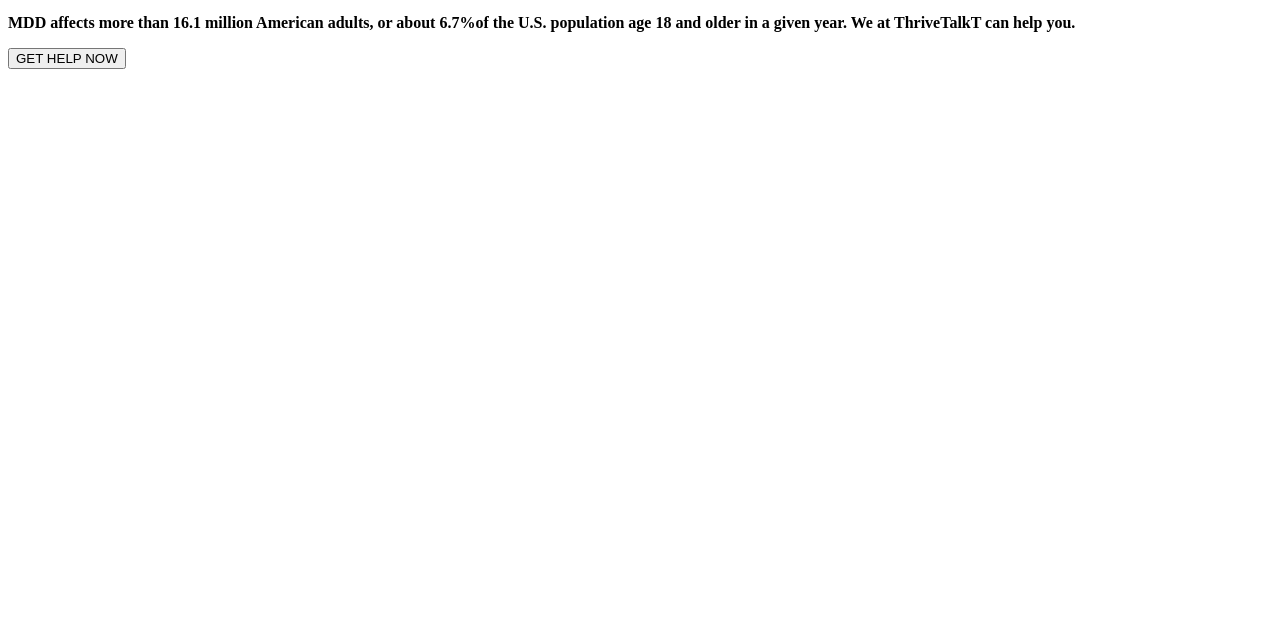
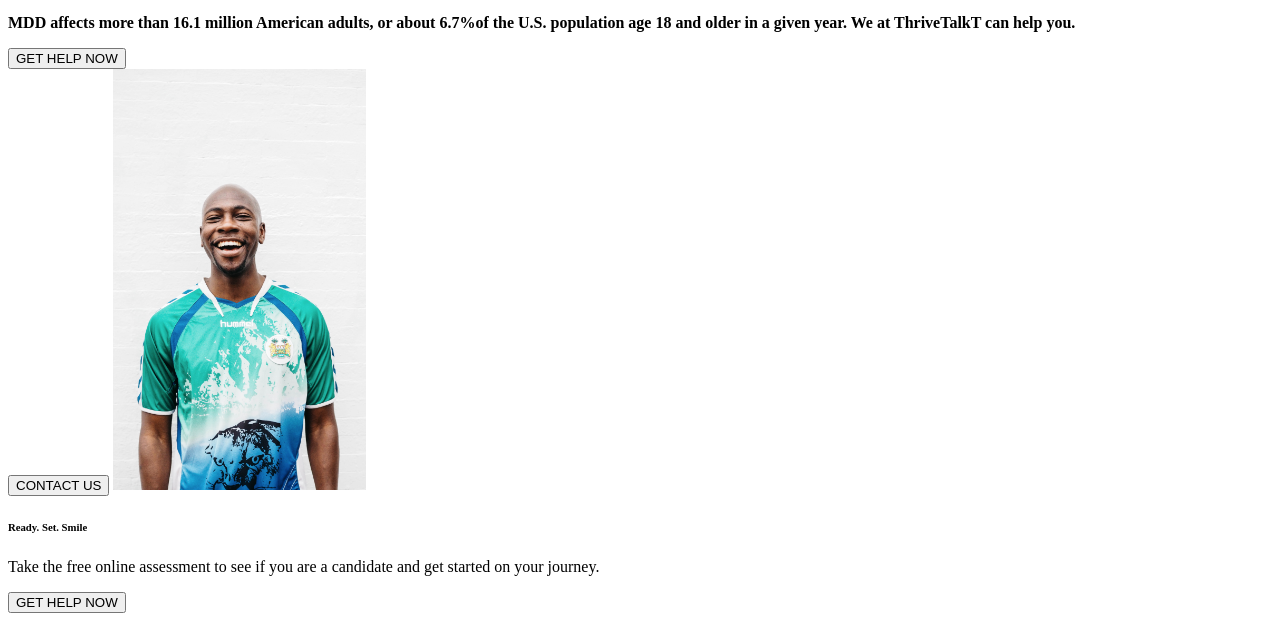
Before and after one commit to alenslyn/HTML-template, a plain HTML site: page index.html in a window 1280 px wide. Shown: the part 2487-3108 px from the top of the page. Before the commit the page ends 2564 px from the top, so only its background shows below. Drawn offline with Linux system fonts and the light colour scheme.

Commit message:
feat: add html for test page

```diff
--- a/index.html
+++ b/index.html
@@ -42,8 +42,8 @@
           including relationships, sex, PTSD, depression, social anxiety, or
           even just caring for yourself more.
         </p>
-        <button class="desc__btn">WHO AM I</button>
-        <button class="desc__btn">WHAT DO I DO</button>
+        <button class="desc__btn contact">WHO AM I</button>
+        <button class="desc__btn contact">WHAT DO I DO</button>
       </article>
     </section>
     <section class="intro">
@@ -69,7 +69,7 @@
       />
     </section>
     <section class="about">
-      <h4 class="about__title">About us</h4>
+      <h4 class="about__title contact">About us</h4>
       <p class="about__text">
         We want to help you thrive! Whether you are just looking for someone to
         talk to, or are struggling with a mental wellness issue we’re here to
@@ -77,7 +77,7 @@
         including relationships, sex, PTSD, depression, social anxiety, or even
         just caring for yourself more.
       </p>
-      <footer class="about__footer">WE CAN HELP YOU WITH</footer>
+      <footer class="about__footer contact">WE CAN HELP YOU WITH</footer>
     </section>
     <section class="activites">
       <div class="activities__exemple">Weight Lifting</div>
@@ -164,7 +164,7 @@
         alt="two people chatting at work"
       />
       <article class="help__more">
-        <span class="more__title">YOU SHOULD ALSO KNOW</span>
+        <span class="more__title contact">YOU SHOULD ALSO KNOW</span>
         <p class="more__stats">
           <b>
             MDD affects more than 16.1 million American adults, or about 6.7%of
@@ -172,7 +172,25 @@
             <span class="blue">ThriveTalk</span>T can help you.</b
           >
         </p>
-        <button class="more__btn">GET HELP NOW</button>
+        <button class="more__btn contact">GET HELP NOW</button>
+      </article>
+    </section>
+    <section class="test">
+      <button class="test__btn contact">CONTACT US</button>
+      <img
+        class="test__ing"
+        width="20%"
+        height="20%"
+        src="images/charles-etoroma-390119.png"
+        alt="a man smiling"
+      />
+      <article class="test__candidate">
+        <h6 class="candidate__title">Ready. Set. Smile</h6>
+        <p class="candidate__text">
+          Take the free online assessment to see if you are a candidate and get
+          started on your journey.
+        </p>
+        <button class="candidate__btn contact">GET HELP NOW</button>
       </article>
     </section>
   </body>
```
Also changed, not shown: images/autumn-goodman-242825.png (added), images/charles-etoroma-390119.png (added).
